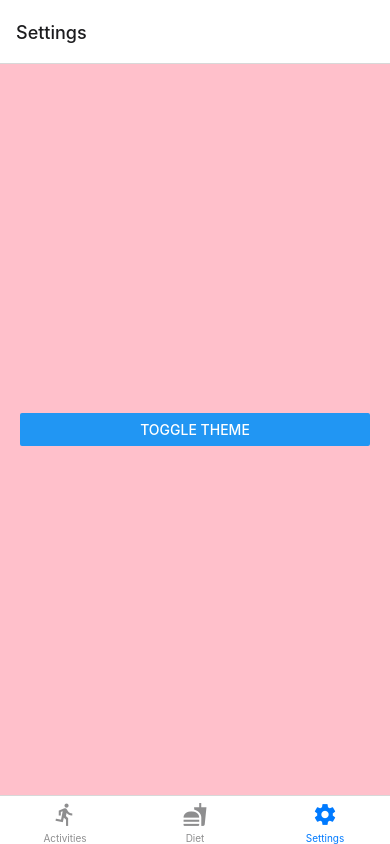
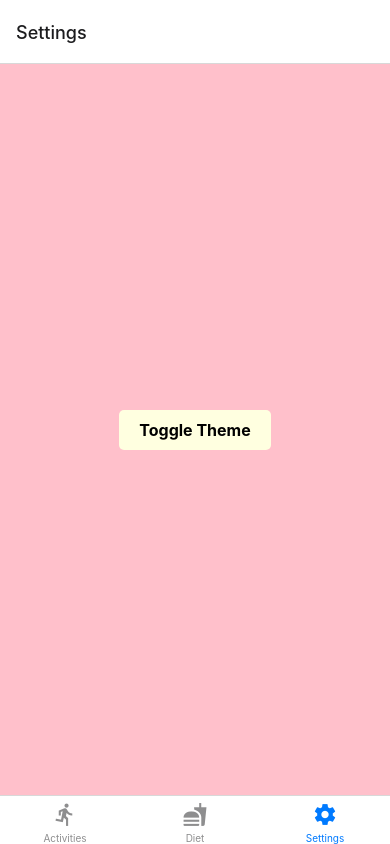
Before and after one commit to Christy0216/CS5520assignment2, a React Native app: screen /Settings in a window 390 px wide. Built offline with nearby package versions, Linux system fonts and the light colour scheme; no server answers; the database is empty.

Commit message:
update button styling

```diff
--- a/src/components/Button.js
+++ b/src/components/Button.js
@@ -1,17 +1,34 @@
-import React, { useContext } from 'react';
-import { TouchableOpacity, Text, StyleSheet } from 'react-native';
-import { ThemeContext } from '../context/ThemeContext';
-import { lightTheme, darkTheme } from '../styles/theme';
-import { commonStyles } from '../styles/styles';
+import React, { useContext } from "react";
+import { Pressable, Text, StyleSheet } from "react-native";
+import { ThemeContext } from "../context/ThemeContext";
+import { lightTheme, darkTheme } from "../styles/theme";
+import { commonStyles } from "../styles/styles";
 
-const Button = ({ title, onPress, color = 'grey' }) => {
+const Button = ({ title, onPress, color = "lightyellow" }) => {
   const { theme } = useContext(ThemeContext);
-  const currentTheme = theme === 'dark' ? darkTheme : lightTheme;
+  const currentTheme = theme === "dark" ? darkTheme : lightTheme;
 
   return (
-    <TouchableOpacity onPress={onPress} style={[commonStyles.button, { backgroundColor: color }]}>
-      <Text style={[commonStyles.text, { color: currentTheme.textColor }]}>{title}</Text>
-    </TouchableOpacity>
+    <Pressable
+      onPress={onPress}
+      style={({ pressed }) => [
+        commonStyles.button,
+        { backgroundColor: pressed ? "#dddddd" : color },
+        { borderColor: currentTheme.textColor },
+      ]}
+      android_ripple={{ color: "#ccc" }}
+    >
+      {({ pressed }) => (
+        <Text
+          style={[
+            commonStyles.text,
+            { color: pressed ? "#333333" : currentTheme.textColor },
+          ]}
+        >
+          {title}
+        </Text>
+      )}
+    </Pressable>
   );
 };
 
--- a/src/components/GenericForm.js
+++ b/src/components/GenericForm.js
@@ -1,5 +1,5 @@
 import React, { useState, useEffect } from "react";
-import { View, Text, TextInput, Button, Alert, Keyboard } from "react-native";
+import { View, Text, TextInput, Alert, Keyboard } from "react-native";
 import { useNavigation, useRoute } from "@react-navigation/native";
 import DateTimePicker from "@react-native-community/datetimepicker";
 import DropDownPicker from "react-native-dropdown-picker";
@@ -7,6 +7,7 @@ import Ionicons from "react-native-vector-icons/Ionicons";
 import { CheckBox } from "react-native-elements";
 import { addOrUpdateEntry, deleteEntry } from "../firebase/firestoreHelper";
 import { commonStyles } from "../styles/styles";
+import Button from "../components/Button";
 
 const GenericForm = () => {
   const navigation = useNavigation();
@@ -35,7 +36,7 @@ const GenericForm = () => {
     { label: "Hiking", value: "Hiking" },
   ]);
 
-  const handleInputChange = async (name, value) => {
+  const handleInputChange = (name, value) => {
     setFormData((prev) => ({ ...prev, [name]: value }));
   };
 
@@ -47,7 +48,7 @@ const GenericForm = () => {
         [
           {
             text: "No",
-            onPress: () => console.log("No changes made."),
+            onPress: () => console.log("No changes made"),
             style: "cancel",
           },
           {
@@ -72,11 +73,8 @@ const GenericForm = () => {
     const duration = parseInt(formData.duration);
     const calories = parseInt(formData.calories);
 
-    // Automatically determine if the entry should be special
     const automaticIsSpecial =
       collectionName === "diets" ? calories > 800 : duration > 60;
-
-    // If isSpecial has not been manually set by the user, use the automatic determination
     const isSpecial =
       formData.isSpecial !== undefined
         ? formData.isSpecial
@@ -101,10 +99,7 @@ const GenericForm = () => {
   };
 
   const handleDelete = () => {
-    Alert.alert(
-      "Delete", // Title of the alert
-      "Are you sure you want to delete this item?", // Message of the alert
-      [
+    Alert.alert("Delete", "Are you sure you want to delete this item?", [
       {
         text: "No",
         onPress: () => console.log("Deletion cancelled"),
@@ -126,8 +121,7 @@ const GenericForm = () => {
           }
         },
       },
-      ]
-    );
+    ]);
   };
 
   useEffect(() => {
@@ -151,7 +145,9 @@ const GenericForm = () => {
 
   return (
     <View style={commonStyles.container}>
-      <Text>{collectionName === "diets" ? "Description " : "Activity "}*</Text>
+      <Text style={commonStyles.labelText}>
+        {collectionName === "diets" ? "Description" : "Activity"} *
+      </Text>
       {collectionName === "diets" ? (
         <TextInput
           value={formData.description}
@@ -174,13 +170,13 @@ const GenericForm = () => {
           onChangeValue={(value) => handleInputChange("description", value)}
         />
       )}
-      <Text>{collectionName === "diets" ? "Calories " : "Duration "}*</Text>
+      <Text style={commonStyles.labelText}>
+        {collectionName === "diets" ? "Calories" : "Duration"} *
+      </Text>
       <TextInput
-        value={
-          collectionName === "diets"
-            ? String(formData.calories)
-            : String(formData.duration)
-        }
+        value={String(
+          collectionName === "diets" ? formData.calories : formData.duration
+        )}
         onChangeText={(text) =>
           handleInputChange(
             collectionName === "diets" ? "calories" : "duration",
@@ -190,12 +186,12 @@ const GenericForm = () => {
         keyboardType="numeric"
         style={commonStyles.input}
       />
-      <Text>Date *</Text>
+      <Text style={commonStyles.labelText}>Date *</Text>
       <TextInput
         value={formData.date.toDateString()}
         onFocus={() => setShowDatePicker(true)}
+        onBlur={() => Keyboard.dismiss()}
         style={commonStyles.input}
-        onBlur={() => Keyboard.dismiss()}
       />
       {showDatePicker && (
         <DateTimePicker
@@ -209,15 +205,15 @@ const GenericForm = () => {
         />
       )}
       {isEditMode && (
-        <View>
-          <Text>
+        <View style={commonStyles.specialContainer}>
+          <Text style={commonStyles.specialText}>
             This item is marked as special. Select the checkbox if you would
             like to approve it.
           </Text>
           <CheckBox
             checked={formData.isSpecial}
             onPress={() => handleSpecialChange(!formData.isSpecial)}
-            tintColors={{ true: "blue", false: "black" }}
+            containerStyle={commonStyles.checkBoxStyle}
           />
         </View>
       )}
@@ -227,7 +223,7 @@ const GenericForm = () => {
           onPress={() => navigation.goBack()}
           color="grey"
         />
-        <Button title="Save" onPress={handleSubmit} />
+        <Button title="Save" onPress={handleSubmit} color="blue" />
       </View>
     </View>
   );
--- a/src/screens/ListScreen.js
+++ b/src/screens/ListScreen.js
@@ -1,10 +1,5 @@
 import React, { useState, useEffect, useContext } from "react";
-import {
-  View,
-  Text,
-  TouchableOpacity,
-  FlatList,
-} from "react-native";
+import { View, Text, TouchableOpacity, FlatList } from "react-native";
 import { collection, onSnapshot } from "firebase/firestore";
 import { db } from "../firebase/firebaseSetup";
 import { Ionicons, MaterialIcons } from "@expo/vector-icons";
@@ -42,12 +37,12 @@ const ListScreen = ({ type, navigation }) => {
             color={currentTheme.textColor}
             style={{ marginRight: 15 }}
           />
-              <TouchableOpacity onPress={() => navigation.navigate("Form", { collectionName: type })}>
-                <Ionicons
-                  name="add"
-                  size={30}
-                  color={currentTheme.textColor}
-                />
+          <TouchableOpacity
+            onPress={() =>
+              navigation.navigate("Form", { collectionName: type })
+            }
+          >
+            <Ionicons name="add" size={30} color={currentTheme.textColor} />
           </TouchableOpacity>
         </View>
       ),
@@ -56,7 +51,10 @@ const ListScreen = ({ type, navigation }) => {
 
   const renderItem = ({ item }) => (
     <TouchableOpacity
-      style={[commonStyles.item, { backgroundColor: currentTheme.itemBackground }]}
+      style={[
+        commonStyles.item,
+        { backgroundColor: currentTheme.itemBackground },
+      ]}
       onPress={() =>
         navigation.navigate("Form", { item, collectionName: type })
       }
--- a/src/screens/SettingsScreen.js
+++ b/src/screens/SettingsScreen.js
@@ -1,15 +1,21 @@
-import React, { useContext } from 'react';
-import { View, Text, Button, StyleSheet } from 'react-native';
-import { ThemeContext } from '../context/ThemeContext';
-import { lightTheme, darkTheme } from '../styles/theme';
-import { commonStyles } from '../styles/styles';
+import React, { useContext } from "react";
+import { View } from "react-native";
+import { ThemeContext } from "../context/ThemeContext";
+import { lightTheme, darkTheme } from "../styles/theme";
+import { commonStyles } from "../styles/styles";
+import Button from "../components/Button";
 
 const SettingsScreen = () => {
   const { theme, toggleTheme } = useContext(ThemeContext);
-    const currentTheme = theme === 'dark' ? darkTheme : lightTheme;
+  const currentTheme = theme === "dark" ? darkTheme : lightTheme;
 
   return (
-      <View style={[commonStyles.settingContainer, { backgroundColor: currentTheme.backgroundColor }]}>
+    <View
+      style={[
+        commonStyles.settingContainer,
+        { backgroundColor: currentTheme.backgroundColor },
+      ]}
+    >
       <Button title="Toggle Theme" onPress={toggleTheme} />
     </View>
   );
--- a/src/styles/styles.js
+++ b/src/styles/styles.js
@@ -6,11 +6,46 @@ export const commonStyles = StyleSheet.create({
     padding: 20,
     backgroundColor: "white",
   },
+  input: {
+    height: 40,
+    borderColor: "black",
+    borderRadius: 5,
+    borderWidth: 1,
+    marginBottom: 20,
+    paddingHorizontal: 10,
+    width: "100%",
+  },
+  buttonContainer: {
+    flexDirection: "row",
+    justifyContent: "space-between",
+    marginTop: 20,
+  },
+  labelText: {
+    fontSize: 16,
+    fontWeight: "bold",
+    marginBottom: 5,
+  },
+  specialContainer: {
+    margin: 20,
+    flexDirection: "row",
+  },
+  specialText: {
+    fontSize: 14,
+    color: "black", // Adjust as needed for your design
+    marginBottom: 10,
+  },
+  checkBoxStyle: {
+    backgroundColor: "transparent",
+    borderWidth: 0,
+    padding: 0,
+  },
+  // Additional styles that are part of your app can be added here
   settingContainer: {
     flex: 1,
     padding: 20,
     backgroundColor: "#dcd8e5",
     justifyContent: "center",
+    alignItems: "center",
   },
   item: {
     flexDirection: "row",
@@ -64,18 +99,7 @@ export const commonStyles = StyleSheet.create({
     fontSize: 16,
     fontWeight: "bold",
   },
-  buttonContainer: {
-    flexDirection: "row",
-    justifyContent: "space-between",
-    marginTop: 20,
-  },
-  input: {
-    height: 40,
-    borderColor: "black",
-    borderRadius: 5,
-    borderWidth: 1,
-    marginBottom: 20,
-    paddingHorizontal: 10,
-    width: "100%",
-  },
 });
+
+// Export styles as needed elsewhere in your app
+export default commonStyles;
--- a/src/styles/theme.js
+++ b/src/styles/theme.js
@@ -1,9 +1,9 @@
 export const lightTheme = {
   backgroundColor: "pink",
-  textColor: "purple",
+  textColor: "black",
 };
 
 export const darkTheme = {
   backgroundColor: "grey",
-  textColor: "black",
+  textColor: "darkgrey",
 };
```
Also changed, not shown: src/navigation/AppNavigator.js (+7 -3 lines). Lines whose indentation alone changed are shown as unchanged.
